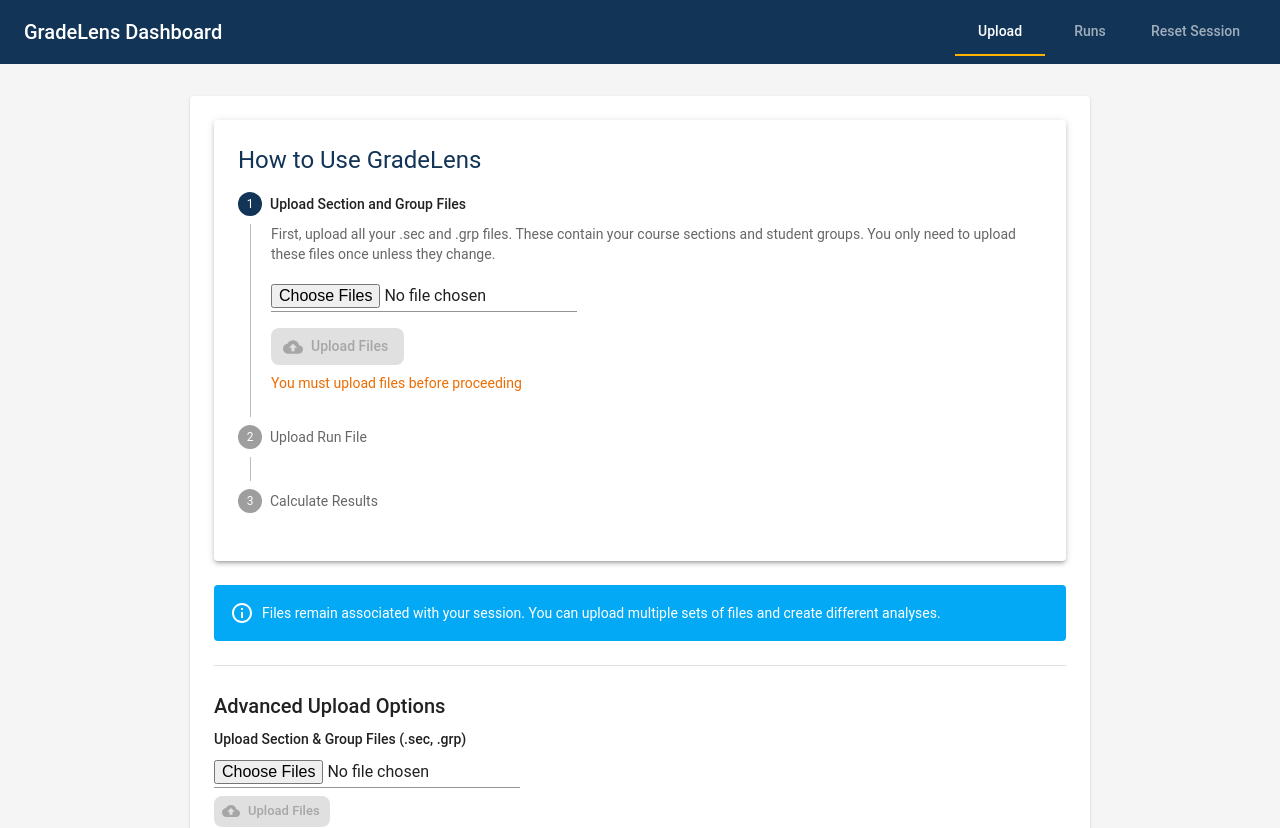
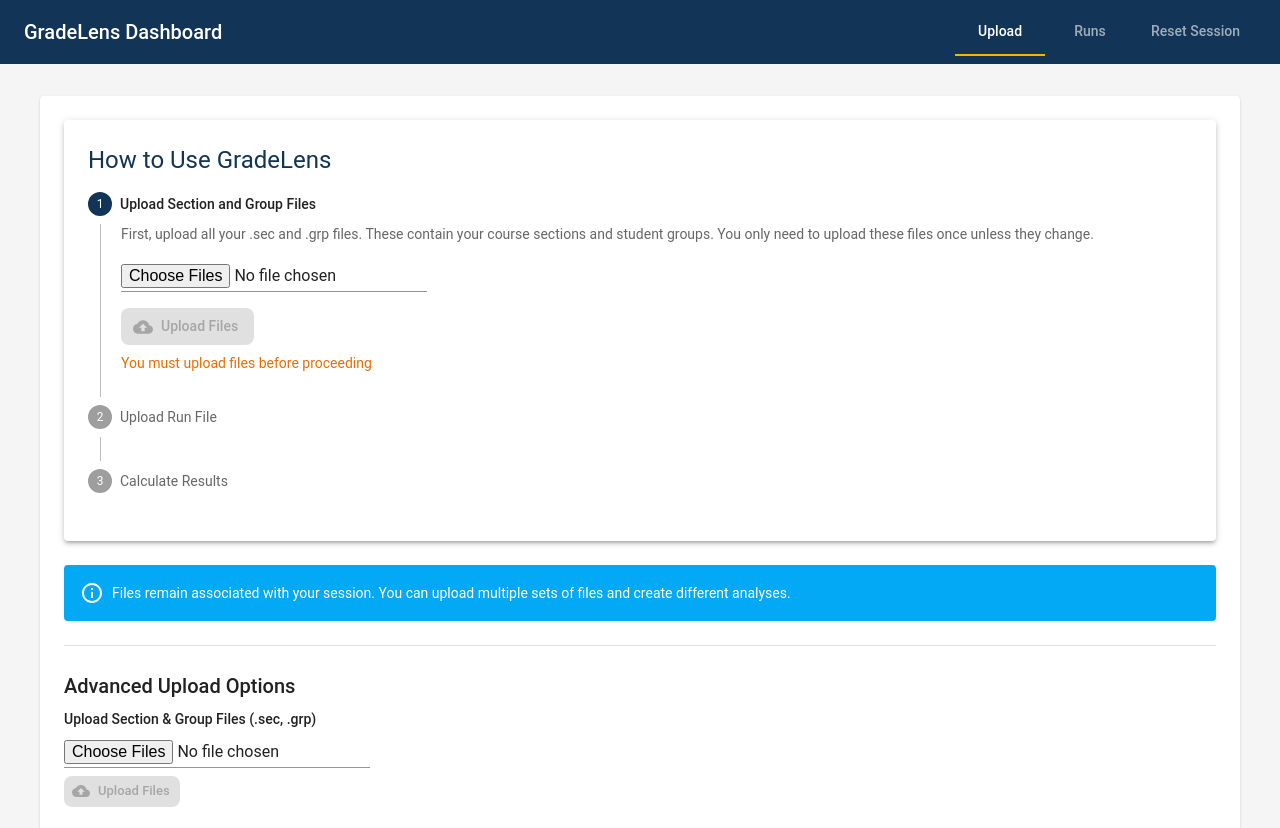
Before and after one commit to AidanConn/GradeLens, a React (Vite) app in the folder frontend/: page / in a window 1280 px wide. Shown: the top 828 px of the page. Built offline with nearby package versions, Linux system fonts and the light colour scheme; no server answers.

Commit message:
Update App.tsx

```diff
--- a/frontend/src/App.tsx
+++ b/frontend/src/App.tsx
@@ -100,7 +100,7 @@
       </AppBar>
 
       <Container
-        maxWidth="md" // Changed from "sm" to "md" for a wider layout
+        maxWidth="lg"
         disableGutters
         sx={{
           mt: 4,
@@ -112,28 +112,29 @@
           justifyContent: 'flex-start',
         }}
       >
-        {tab === 0 && (
         <Paper
           sx={{
             p: 3,
             width: '100%',
-              maxWidth: 900, // Increased maxWidth for the Paper
+            maxWidth: 1200, // Set a consistent, wide maxWidth for all tabs
             mx: 'auto',
             boxSizing: 'border-box',
             overflow: 'visible',
+            minHeight: 500, // Optional: helps keep height consistent
           }}
         >
+          {tab === 0 && (
             <FileUpload
               sessionId={sessionId}
               onGoToRuns={() => setTab(1)}
             />
-          </Paper>
           )}
           {tab === 1 && (
-          <Paper sx={{ p: 3, height: '100%', overflow: 'auto' }}>
             <RunFilesList sessionId={sessionId} />
+          )}
+          {tab === 2 && null /* Reset Session handled by dialog */}
+          {/* Add your Course Details, Sections, Students components here if they are separate */}
         </Paper>
-        )}
       </Container>
       {/* Footer */}
       <Box component="footer" sx={{
```
Lines whose indentation alone changed are shown as unchanged.
